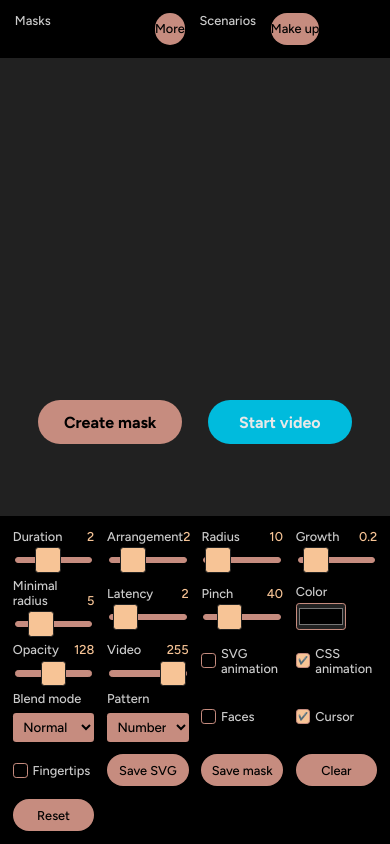
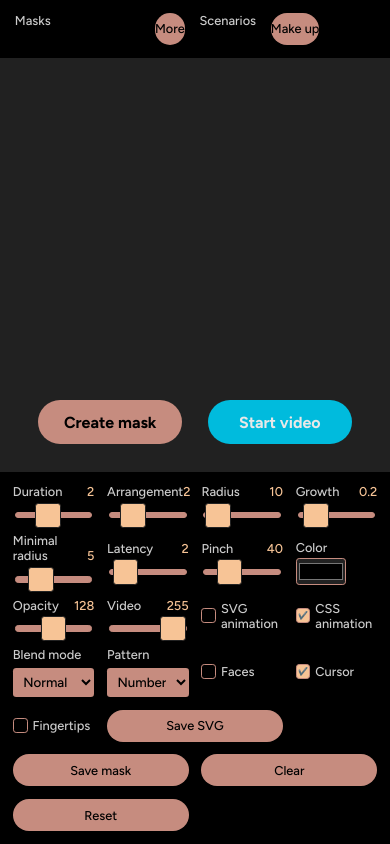
Before and after one commit to cincplug/lukonica, a React (Create React App) app: page / in a window 390 px wide. Built offline with nearby package versions, Linux system fonts and the light colour scheme.

Commit message:
Group styles

```diff
--- a/src/styles.scss
+++ b/src/styles.scss
@@ -1,4 +1,10 @@
 @import url("https://fonts.googleapis.com/css2?family=Figtree:wght@500;700&display=swap");
+
+@mixin until($breakpoint: 512px) {
+  @media screen and (max-width: $breakpoint) {
+    @content;
+  }
+}
 
 :root {
   --color-white: #e8e8e8;
@@ -211,63 +217,65 @@ legend {
   grid-template-columns: repeat(12, minmax(0, 1fr));
   grid-gap: var(--gap);
   grid-auto-rows: max-content;
+
   &--secondary {
     right: auto;
     left: 0;
     grid-auto-rows: max-content;
-    @media (max-width: 512px) {
-      display: block;
-    }
   }
+
   &--masks {
     button {
       grid-column: span 3;
       padding: 0;
     }
   }
+
   &--stretched {
     grid-auto-rows: auto;
   }
+
   button {
     &.active {
       background: var(--bg-input-active);
     }
   }
-  @media (max-width: 512px) {
+
+  @include until {
     width: auto;
     height: auto;
     bottom: 0;
     top: auto;
     background: var(--color-black);
+
     .control {
       grid-column: span 6;
+
       &--color,
-      &--checkbox {
-        grid-column: span 3;
-      }
-      &--select {
-        grid-column: span 3;
-      }
-      &--imageUrl {
-        grid-column: span 6;
-      }
-      &--button {
-        grid-column: span 3;
-      }
+      &--checkbox,
+      &--select,
       &--range {
         grid-column: span 3;
       }
+
+      &--imageUrl,
+      &--button {
+        grid-column: span 6;
+      }
     }
+
     &--button {
       grid-column: span 4;
       padding: 0.5rem 0;
     }
+
     &--secondary {
       top: 0;
       bottom: auto;
       display: flex;
       overflow-x: auto;
       width: 100%;
+
       &__button {
         grid-column: span 3;
         border-radius: var(--radius);
@@ -280,6 +288,7 @@ legend {
     }
   }
 }
+
 
 .control {
   display: flex;
```
